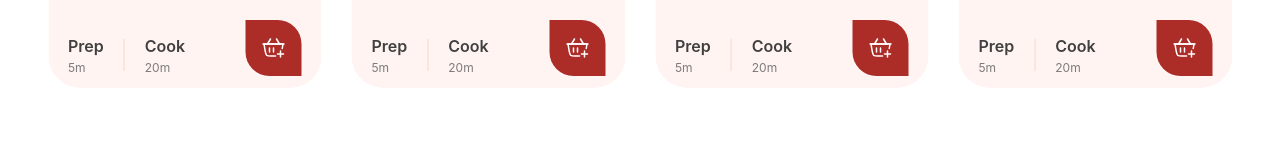
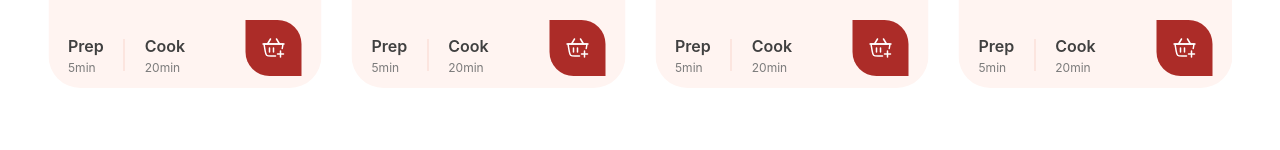
Before and after one commit to SPBT2002/CR-Food-Hevan, a React (Vite) app in the folder client/: page / in a window 1280 px wide. Shown: the part 1390-1540 px from the top of the page. Built offline with nearby package versions, Linux system fonts and the light colour scheme.

Commit message:
Update preparation and cooking time labels to use full words

```diff
--- a/client/src/components/Item.jsx
+++ b/client/src/components/Item.jsx
@@ -64,12 +64,12 @@ const Item = ({product}) => {
           <div className='flexStart gap-5'>
            <div className='flex flex-col gap-0.5'>
   <h5 className='font-semibold'>Prep</h5>
-  <p className='text-xs font-normal'>5m</p>
+  <p className='text-xs font-normal'>5min</p>
 </div>
 <hr className="h-8 w-[1px] bg-tertiary/20 border-none"/>
 <div className='flex flex-col gap-0.5'>
   <h5 className='font-semibold'>Cook</h5>
-  <p className='text-xs font-normal'>20m</p>
+  <p className='text-xs font-normal'>20min</p>
 </div>
 </div>
           <div className='flex items-end'>
```
